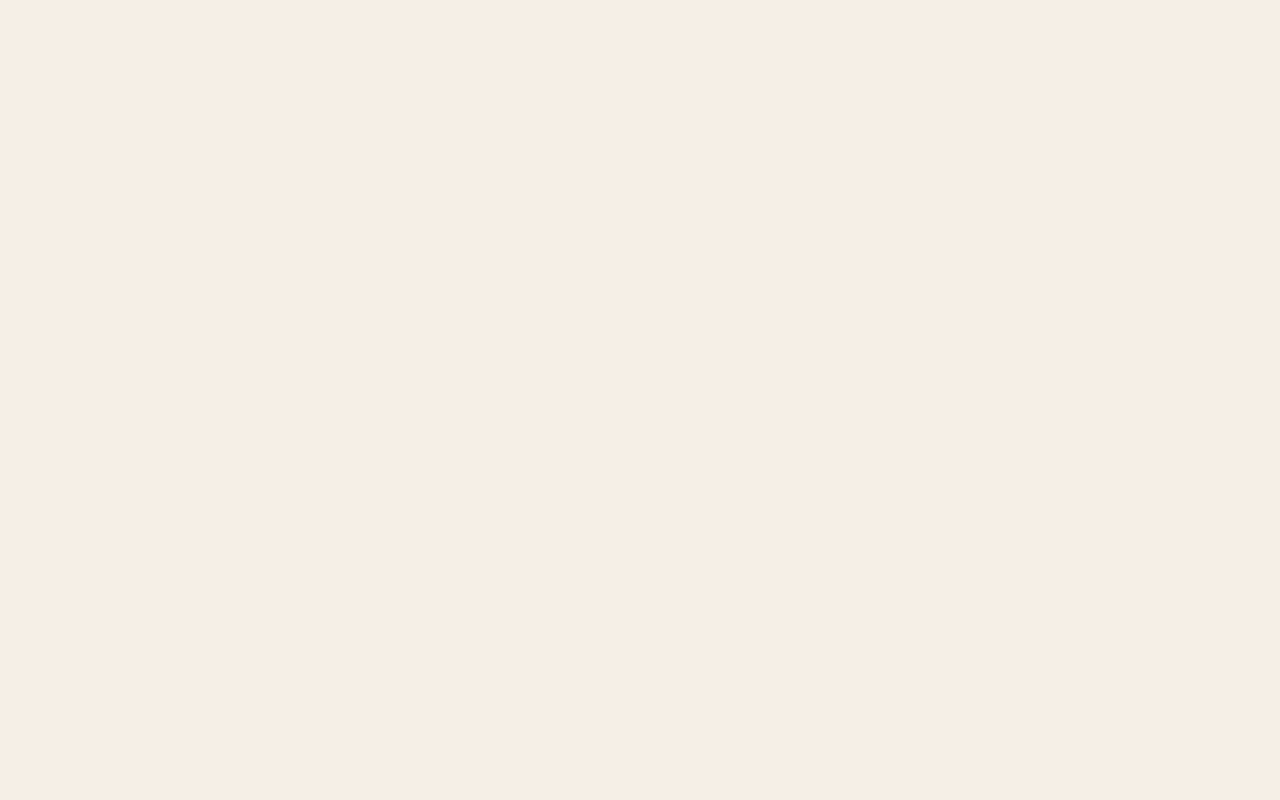
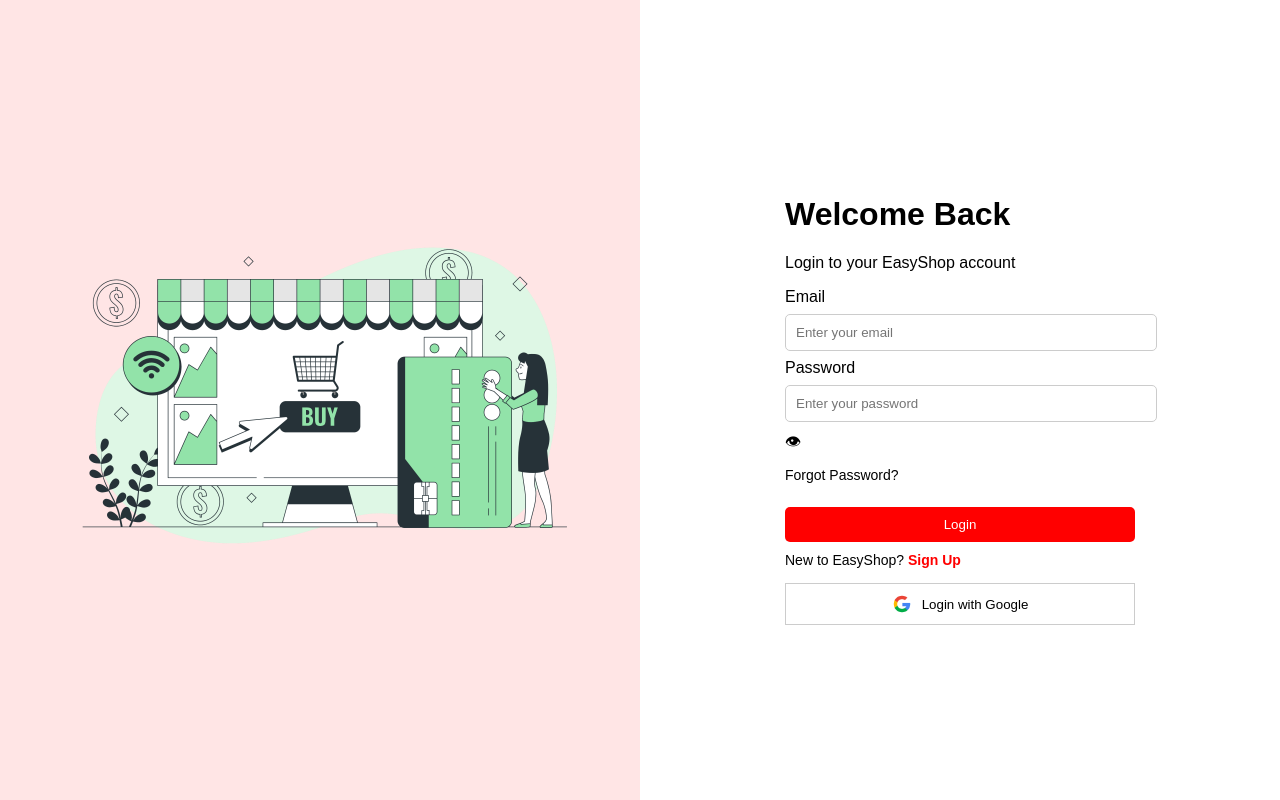
Before and after one commit to harivishnu916/ecommerce-microservices, a React (Create React App) app in the folder frontend/easyshop/: page /login in a window 1280 px wide. Before the commit this address had no page. Built offline with nearby package versions, Linux system fonts and the light colour scheme.

Commit message:
added login page, routing, UI fixes, checkout flow improvements

```diff
--- a/frontend/easyshop/src/App.js
+++ b/frontend/easyshop/src/App.js
@@ -8,11 +8,14 @@
 import Checkout from "./pages/Checkout";
 import Success from "./pages/Success";
 import Orders from "./pages/Orders";
+import Login from "./pages/Login";
 
 function App() {
   return (
     <BrowserRouter>
       <Routes>
+        <Route path="/login" element={<Login />} />
+
         <Route path="/orders" element={<Orders />} />
 
         <Route path="/success" element={<Success />} />
--- a/frontend/easyshop/src/components/Navbar.js
+++ b/frontend/easyshop/src/components/Navbar.js
@@ -39,7 +39,9 @@
 <button className="icon-btn" onClick={() => navigate("/cart")}>
   🛒 <span>{cartCount}</span>
 </button>
-    <button>Login</button>
+    <button onClick={() => navigate("/login")}>
+  Login
+</button>
     <button onClick={() => navigate("/signup")}>
   Signup
 </button>
--- a/frontend/easyshop/src/components/styles.css
+++ b/frontend/easyshop/src/components/styles.css
@@ -667,3 +667,231 @@
   border-radius: 10px;
   box-shadow: 0 4px 10px rgba(0,0,0,0.1);
 }
+.status {
+  margin-left: 5px;
+  font-weight: bold;
+}
+
+.status.Pending {
+  color: orange;
+}
+
+.status.Cancelled {
+  color: red;
+}
+
+.cancel-btn {
+  margin-top: 10px;
+  padding: 8px 12px;
+  background: red;
+  color: white;
+  border: none;
+  border-radius: 6px;
+  cursor: pointer;
+}
+
+.cancel-btn:hover {
+  background: darkred;
+}
+.order-actions {
+  display: flex;
+  gap: 10px;
+  margin-top: 10px;
+}
+
+/* delete button */
+.delete-btn {
+  padding: 8px 12px;
+  background: #555;
+  color: white;
+  border: none;
+  border-radius: 6px;
+  cursor: pointer;
+}
+
+.delete-btn:hover {
+  background: black;
+}
+
+/* clear all */
+.clear-btn {
+  margin-bottom: 15px;
+  padding: 10px 15px;
+  background: #b30000;
+  color: white;
+  border: none;
+  border-radius: 6px;
+  cursor: pointer;
+}
+
+.clear-btn:hover {
+  background: #800000;
+}
+.modal-overlay {
+  position: fixed;
+  top: 0;
+  left: 0;
+  width: 100%;
+  height: 100%;
+  background: rgba(0,0,0,0.5);
+
+  display: flex;
+  justify-content: center;
+  align-items: center;
+}
+
+.modal-box {
+  background: white;
+  padding: 25px;
+  border-radius: 10px;
+  text-align: center;
+  width: 300px;
+}
+
+.modal-actions {
+  display: flex;
+  justify-content: space-around;
+  margin-top: 15px;
+}
+
+.confirm-btn {
+  background: red;
+  color: white;
+  border: none;
+  padding: 8px 15px;
+  border-radius: 6px;
+  cursor: pointer;
+}
+
+.cancel-btn {
+  background: gray;
+  color: white;
+  border: none;
+  padding: 8px 15px;
+  border-radius: 6px;
+  cursor: pointer;
+}
+.container {
+  display: flex;
+  width: 100%;
+  height: 100vh;
+}
+
+/* RESET */
+body, #root {
+  margin: 0;
+  padding: 0;
+}
+
+/* FULL PAGE LOGIN */
+.login-page {
+  position: fixed;
+  top: 0;
+  left: 0;
+  width: 100%;
+  height: 100vh;
+  display: flex;
+  background: white;
+  z-index: 1000;
+}
+
+/* LEFT SIDE */
+.login-page .left {
+  flex: 1;
+  display: flex;
+  justify-content: center;
+  align-items: center;
+
+  background: #ffe5e5; /* light red */
+
+}
+.login-page .signup span {
+  color: red;
+  font-weight: bold;
+  cursor: pointer;
+}
+
+.login-page .left img {
+  width: 80%;
+  max-width: 500px;
+}
+
+/* RIGHT SIDE */
+.login-page .right {
+  flex: 1;
+  display: flex;
+  justify-content: center;
+  align-items: center;
+}
+
+/* FORM */
+.login-page .form-box {
+  width: 350px;
+}
+
+/* INPUTS */
+.login-page input {
+  width: 100%;
+  padding: 10px;
+  margin: 8px 0;
+  border: 1px solid #ccc;
+  border-radius: 5px;
+}
+
+/* LOGIN BUTTON */
+.login-page .login-btn {
+  width: 100%;
+  padding: 10px;
+  background: red;
+  color: white;
+  border: none;
+  margin-top: 10px;
+  border-radius: 5px;
+  cursor: pointer;
+}
+
+.login-page .login-btn:hover {
+  background: darkred;
+}
+
+/* GOOGLE BUTTON */
+.login-page .google-btn {
+  width: 100%;
+  margin-top: 15px;
+  padding: 10px;
+  border: 1px solid #ccc;
+  background: white;
+  cursor: pointer;
+}
+
+/* SMALL TEXT */
+.login-page .forgot,
+.login-page .signup {
+  margin-top: 10px;
+  font-size: 14px;
+  cursor: pointer;
+}
+.login-page .google-btn {
+  width: 100%;
+  margin-top: 15px;
+  padding: 10px;
+  border: 1px solid #ccc;
+  background: white;
+  cursor: pointer;
+
+  display: flex;
+  align-items: center;
+  justify-content: center;
+  gap: 10px;
+}
+
+/* FIX IMAGE SIZE */
+.login-page .google-btn img {
+  width: 20px;
+  height: 20px;
+}
+
+/* PREVENT TEXT BREAK */
+.login-page .google-btn span {
+  white-space: nowrap;
+}
--- a/frontend/easyshop/src/pages/Checkout.js
+++ b/frontend/easyshop/src/pages/Checkout.js
@@ -56,13 +56,14 @@
 
    // 🆕 create order
 const newOrder = {
-  id: "ORD" + Date.now(),   // unique order id
+  id: "ORD" + Date.now(),
   items: items,
   total: total,
   date: new Date().toLocaleDateString(),
   delivery: new Date(
     Date.now() + 3 * 24 * 60 * 60 * 1000
-  ).toLocaleDateString(), // +3 days
+  ).toLocaleDateString(),
+  status: "Pending",   // 🔥 NEW
 };
 
 // save orders
--- /dev/null
+++ b/frontend/easyshop/src/pages/Login.js
@@ -0,0 +1,92 @@
+import React, { useState } from "react";
+import { useNavigate } from "react-router-dom";
+import "../index.css";
+import Ecommercepng from "../assets/Ecommerce.png";
+import google1webp from "../assets/google1.webp";
+
+function Login() {
+  const [showPassword, setShowPassword] = useState(false);
+  const [email, setEmail] = useState("");
+  const [password, setPassword] = useState("");
+
+  const navigate = useNavigate();
+
+  const handleLogin = (e) => {
+    e.preventDefault();
+
+    if (!email || !password) {
+      alert("Please enter email and password");
+      return;
+    }
+
+    // temporary login storage
+    localStorage.setItem("user", JSON.stringify({ email }));
+
+    // go to home page
+    navigate("/");
+  };
+
+  return (
+    <div className="login-page">
+
+      {/* LEFT IMAGE */}
+      <div className="left">
+        <img src={Ecommercepng} alt="shopping" />
+      </div>
+
+      {/* RIGHT FORM */}
+      <div className="right">
+        <div className="form-box">
+          <h1>Welcome Back</h1>
+          <p>Login to your EasyShop account</p>
+
+          <form onSubmit={handleLogin}>
+
+            <label>Email</label>
+            <input
+              type="email"
+              placeholder="Enter your email"
+              value={email}
+              onChange={(e) => setEmail(e.target.value)}
+            />
+
+            <label>Password</label>
+            <div className="password-box">
+              <input
+                type={showPassword ? "text" : "password"}
+                placeholder="Enter your password"
+                value={password}
+                onChange={(e) => setPassword(e.target.value)}
+              />
+              <span
+                className="eye-icon"
+                onClick={() => setShowPassword(!showPassword)}
+              >
+                {showPassword ? "🙈" : "👁"}
+              </span>
+            </div>
+
+            <p className="forgot">Forgot Password?</p>
+
+            <button type="submit" className="login-btn">
+              Login
+            </button>
+
+            <p className="signup">
+              New to EasyShop?
+              <span onClick={() => navigate("/signup")}> Sign Up</span>
+            </p>
+
+           <button type="button" className="google-btn">
+  <img src={google1webp} alt="google" />
+  <span>Login with Google</span>
+</button>
+
+          </form>
+        </div>
+      </div>
+    </div>
+  );
+}
+
+export default Login;
--- a/frontend/easyshop/src/pages/Orders.js
+++ b/frontend/easyshop/src/pages/Orders.js
@@ -2,33 +2,142 @@
 
 function Orders() {
   const [orders, setOrders] = useState([]);
+  const [showModal, setShowModal] = useState(false);
+  const [selectedId, setSelectedId] = useState(null);
+  const [actionType, setActionType] = useState("");
 
   useEffect(() => {
     const data = JSON.parse(localStorage.getItem("orders")) || [];
     setOrders(data);
   }, []);
 
+  // ❌ CANCEL ORDER
+  const cancelOrder = (id) => {
+    const updated = orders.map((order) => {
+      if (order.id === id) {
+        return { ...order, status: "Cancelled" };
+      }
+      return order;
+    });
+
+    setOrders(updated);
+    localStorage.setItem("orders", JSON.stringify(updated));
+  };
+
+  // ✅ CONFIRM ACTION (MODAL)
+  const handleConfirm = () => {
+    if (actionType === "delete") {
+      const updated = orders.filter((order) => order.id !== selectedId);
+      setOrders(updated);
+      localStorage.setItem("orders", JSON.stringify(updated));
+    }
+
+    if (actionType === "clear") {
+      setOrders([]);
+      localStorage.removeItem("orders");
+    }
+
+    setShowModal(false);
+  };
+
   return (
     <div className="container">
       <h2>My Orders 📦</h2>
+
+      {/* CLEAR ALL */}
+      {orders.length > 0 && (
+        <button
+          className="clear-btn"
+          onClick={() => {
+            setActionType("clear");
+            setShowModal(true);
+          }}
+        >
+          Clear All Orders
+        </button>
+      )}
 
       {orders.length === 0 ? (
         <p>No orders yet</p>
       ) : (
         orders.map((order) => (
           <div className="order-card" key={order.id}>
+
             <h4>Order ID: {order.id}</h4>
             <p>Total: ₹{order.total}</p>
             <p>Ordered On: {order.date}</p>
             <p>Delivery By: {order.delivery}</p>
 
+            {/* STATUS */}
+            <p>
+              Status:
+              <span className={`status ${order.status}`}>
+                {order.status}
+              </span>
+            </p>
+
+            {/* ITEMS */}
             {order.items.map((item) => (
               <div key={item.id}>
                 <p>{item.name} (x{item.qty})</p>
               </div>
             ))}
+
+            {/* ACTIONS */}
+            <div className="order-actions">
+
+              {order.status === "Pending" && (
+                <button
+                  className="cancel-btn"
+                  onClick={() => cancelOrder(order.id)}
+                >
+                  Cancel
+                </button>
+              )}
+
+              <button
+                className="delete-btn"
+                onClick={() => {
+                  setSelectedId(order.id);
+                  setActionType("delete");
+                  setShowModal(true);
+                }}
+              >
+                Delete
+              </button>
+
+            </div>
           </div>
         ))
+      )}
+
+      {/* 🔥 CUSTOM MODAL */}
+      {showModal && (
+        <div className="modal-overlay">
+          <div className="modal-box">
+
+            <h3>Are you sure?</h3>
+            <p>
+              {actionType === "delete"
+                ? "Do you want to delete this order?"
+                : "Clear all orders? This cannot be undone!"}
+            </p>
+
+            <div className="modal-actions">
+              <button className="confirm-btn" onClick={handleConfirm}>
+                Yes
+              </button>
+
+              <button
+                className="cancel-btn"
+                onClick={() => setShowModal(false)}
+              >
+                No
+              </button>
+            </div>
+
+          </div>
+        </div>
       )}
     </div>
   );
```
Also changed, not shown: frontend/easyshop/src/assets/Ecommerce.png (added), frontend/easyshop/src/assets/google1.webp (added).
